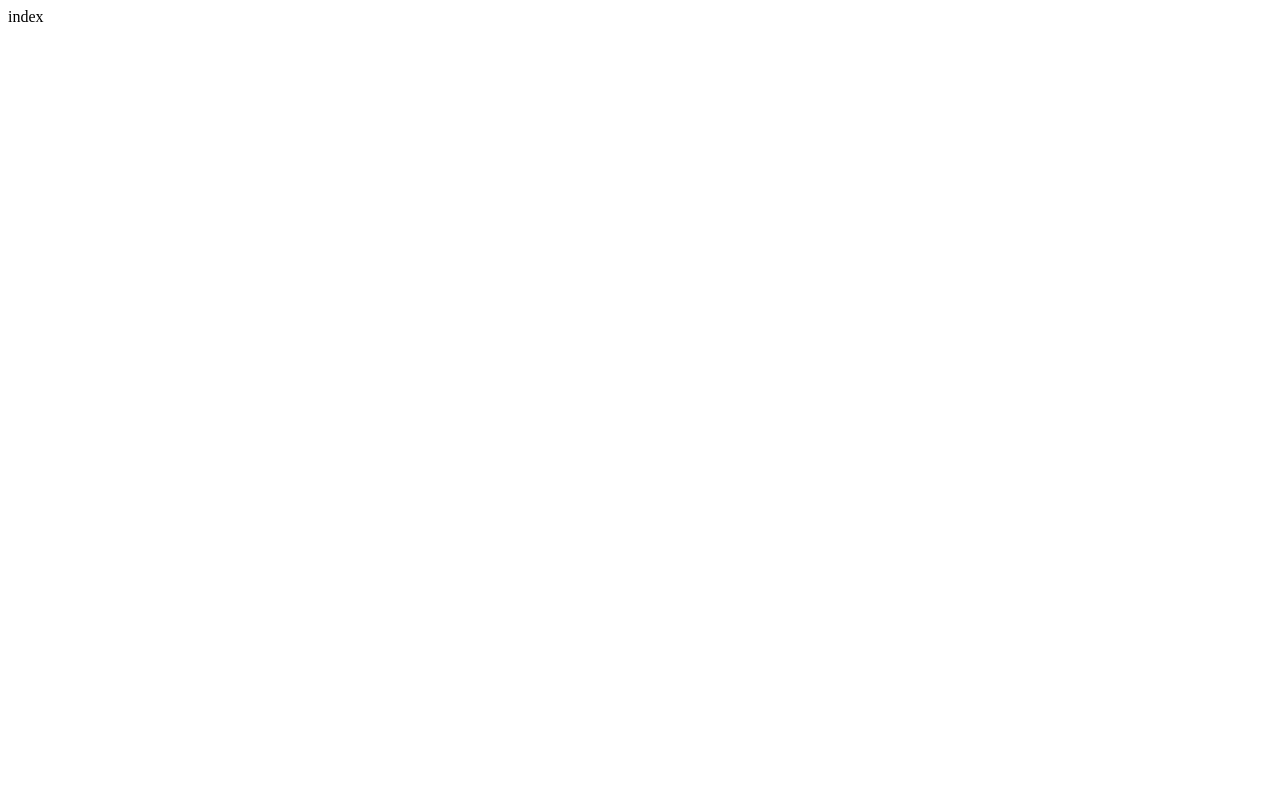
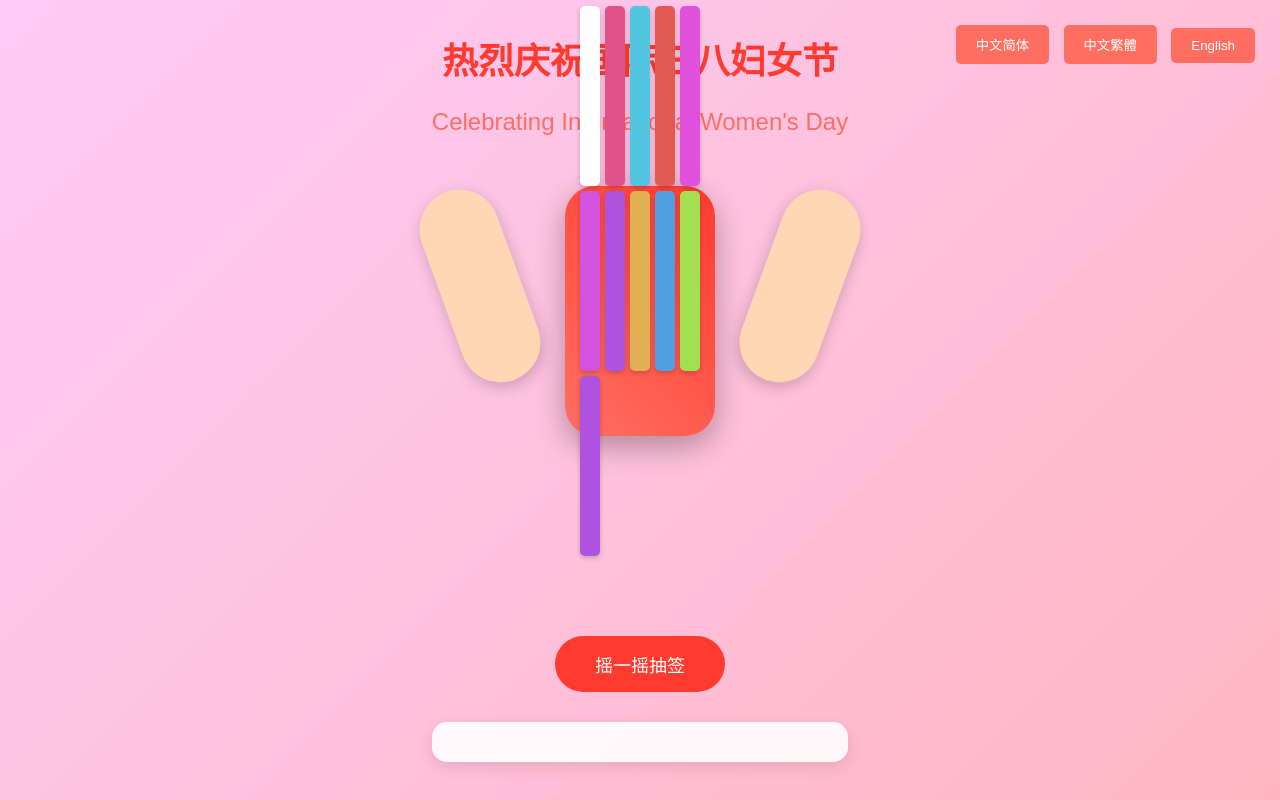
Before and after one commit to Jessiestrong/lucky-draw-forfun, a plain HTML site: page index.html in a window 1280 px wide. Drawn offline with Linux system fonts and the light colour scheme.

Commit message:
Add files via upload

```diff
--- a/index.html
+++ b/index.html
@@ -1 +1,38 @@
-index
+<!DOCTYPE html>
+<html lang="zh-CN">
+<head>
+    <meta charset="UTF-8">
+    <meta name="viewport" content="width=device-width, initial-scale=1.0">
+    <title>国际妇女节抽签系统</title>
+    <link rel="stylesheet" href="styles.css">
+</head>
+<body>
+    <div class="language-selector">
+        <button onclick="changeLanguage('zh-CN')">中文简体</button>
+        <button onclick="changeLanguage('zh-TW')">中文繁體</button>
+        <button onclick="changeLanguage('en')">English</button>
+    </div>
+    <div class="container">
+        <h1 id="title">热烈庆祝国际三八妇女节</h1>
+        <p id="subtitle">Celebrating International Women's Day</p>
+
+        <!-- 双手和签筒容器 -->
+        <div class="hands-container">
+            <div class="left-hand"></div>
+            <div class="vase-container">
+                <div class="vase">
+                    <div class="sticks">
+                        <div class="stick"></div> <!-- 重复多个stick -->
+                        <!-- 此处自动生成10根签 -->
+                    </div>
+                </div>
+            </div>
+            <div class="right-hand"></div>
+        </div>
+
+        <button id="drawBtn" aria-label="摇一摇抽签">摇一摇抽签</button>
+        <div id="result" class="result" role="alert"></div>
+    </div>
+    <script src="script.js"></script>
+</body>
+</html>
--- /dev/null
+++ b/script.js
@@ -0,0 +1,165 @@
+// 多语言内容配置
+const languageContent = {
+    'zh-CN': {
+        title: "热烈庆祝国际三八妇女节",
+        subtitle: "Celebrating International Women's Day",
+        drawBtn: "摇一摇抽签",
+        signs: [
+            {
+                level: "上上签",
+                message: "今日宜主动沟通，你的包容态度将成为团队润滑剂！幸运色：天空蓝，幸运数字：7",
+                task: "分享一个女性创新发展的故事"
+            },
+            {
+                level: "中上签",
+                message: "尝试倾听不同岗位同事的想法，会有意外收获！幸运色：薄荷绿，幸运数字：3",
+                task: "与一位男性同事讨论Allyship的重要性"
+            },
+            {
+                level: "中签",
+                message: "保持开放心态，今天适合参加跨部门交流活动！幸运色：暖橙色，幸运数字：9",
+                task: "阅读一篇关于女性领导力的文章"
+            },
+            {
+                level: "中下签",
+                message: "遇到分歧时，试试换位思考的沟通方式吧！幸运色：浅紫色，幸运数字：2",
+                task: " compliment三位不同部门的同事"
+            }
+        ]
+    },
+    'zh-TW': {
+        title: "熱烈慶祝國際三八婦女節",
+        subtitle: "Celebrating International Women's Day",
+        drawBtn: "搖一搖抽簽",
+        signs: [
+            {
+                level: "上上簽",
+                message: "今日宜主動溝通，你的包容態度將成為團隊潤滑劑！幸運色：天空藍，幸運數字：7",
+                task: "分享一個女性創新發展的故事"
+            },
+            {
+                level: "中上簽",
+                message: "嘗試傾聽不同崗位同事的想法，會有意外收穫！幸運色：薄荷綠，幸運數字：3",
+                task: "與一位男性同事討論Allyship的重要性"
+            },
+            {
+                level: "中簽",
+                message: "保持開放心態，今天適合參加跨部門交流活動！幸運色：暖橙色，幸運數字：9",
+                task: "閱讀一篇關於女性領導力的文章"
+            },
+            {
+                level: "中下簽",
+                message: "遇到分歧時，試試換位思考的溝通方式吧！幸運色：淺紫色，幸運數字：2",
+                task: " compliment三位不同部門的同事"
+            }
+        ]
+    },
+    'en': {
+        title: "Celebrating International Women's Day",
+        subtitle: "Celebrating International Women's Day",
+        drawBtn: "Shake to Draw",
+        signs: [
+            {
+                level: "Best Luck",
+                message: "Today is a great day to communicate actively. Your inclusive attitude will be the team's lubricant! Lucky Color: Sky Blue, Lucky Number: 7",
+                task: "Share a story about women's innovation"
+            },
+            {
+                level: "Good Luck",
+                message: "Try listening to colleagues from different roles, and you might gain unexpected insights! Lucky Color: Mint Green, Lucky Number: 3",
+                task: "Discuss the importance of Allyship with a male colleague"
+            },
+            {
+                level: "Average Luck",
+                message: "Keep an open mind; today is perfect for cross-departmental activities! Lucky Color: Warm Orange, Lucky Number: 9",
+                task: "Read an article about women's leadership"
+            },
+            {
+                level: "Below Average Luck",
+                message: "When facing disagreements, try empathetic communication! Lucky Color: Light Purple, Lucky Number: 2",
+                task: "Compliment three colleagues from different departments"
+            }
+        ]
+    }
+};
+
+let currentLanguage = 'zh-CN'; // 默认语言
+
+// 切换语言
+function changeLanguage(lang) {
+    currentLanguage = lang;
+    document.getElementById('title').textContent = languageContent[lang].title;
+    document.getElementById('subtitle').textContent = languageContent[lang].subtitle;
+    document.getElementById('drawBtn').textContent = languageContent[lang].drawBtn;
+}
+
+// 初始化签筒
+const vase = document.querySelector('.vase');
+const sticksContainer = document.querySelector('.sticks');
+const drawBtn = document.getElementById('drawBtn');
+const resultDiv = document.getElementById('result');
+
+// 生成10根签
+for (let i = 0; i < 10; i++) {
+    const stick = document.createElement('div');
+    stick.className = 'stick';
+    stick.style.backgroundColor = `hsl(${Math.random()*360}, 70%, 60%)`;
+    sticksContainer.appendChild(stick);
+}
+
+// 摇签动画
+function shakeAnimation() {
+    vase.style.animation = 'shake 1.5s ease-in-out';
+    setTimeout(() => {
+        vase.style.animation = '';
+        scatterSticks();
+    }, 1500);
+}
+
+// 签散落效果
+function scatterSticks() {
+    const sticks = document.querySelectorAll('.stick');
+    sticks.forEach((stick, index) => {
+        const angle = (index % 2 === 0) ? 15 : -15;
+        stick.style.transform = `
+            translate(${Math.random()*300 - 150}px, ${Math.random()*200}px)
+            rotate(${angle + Math.random()*30}deg)
+        `;
+        stick.style.opacity = '0.3';
+    });
+    setTimeout(dropFinalStick, 1000);
+}
+
+// 最终落签效果
+function dropFinalStick() {
+    const finalStick = document.createElement('div');
+    finalStick.className = 'stick';
+    finalStick.style.cssText = `
+        position: absolute;
+        left: 50%;
+        background: linear-gradient(45deg, gold, orange);
+        animation: fallDown 1.5s cubic-bezier(0.4,0,0.2,1);
+    `;
+    sticksContainer.appendChild(finalStick);
+
+    setTimeout(() => showResult(), 1500);
+}
+
+// 显示结果
+function showResult() {
+    const signs = languageContent[currentLanguage].signs;
+    const randomIndex = Math.floor(Math.random() * signs.length);
+    const sign = signs[randomIndex];
+
+    let content = `
+        <h2 style="color:#ff3b2f">✨ ${sign.level} ✨</h2>
+        <p>${sign.message}</p>
+        <p class="task">任务：${sign.task}</p>
+    `;
+
+    resultDiv.innerHTML = content;
+    resultDiv.style.display = 'block';
+}
+
+// 事件绑定
+drawBtn.addEventListener('click', shakeAnimation);
--- /dev/null
+++ b/styles.css
@@ -0,0 +1,153 @@
+/* 基础样式 */
+body {
+    background: linear-gradient(135deg, #ffccf9, #ffb6c1);
+    height: 100vh;
+    margin: 0;
+    display: flex;
+    justify-content: center;
+    align-items: center;
+    font-family: 'Microsoft YaHei', sans-serif;
+}
+
+.language-selector {
+    position: absolute;
+    top: 20px;
+    right: 20px;
+}
+
+.language-selector button {
+    padding: 10px 20px;
+    margin: 5px;
+    background: #ff6f61;
+    color: white;
+    border: none;
+    border-radius: 5px;
+    cursor: pointer;
+}
+
+.language-selector button:hover {
+    background: #ff3b2f;
+}
+
+.container {
+    text-align: center;
+}
+
+h1 {
+    font-size: 36px;
+    color: #ff3b2f;
+    margin-bottom: 10px;
+}
+
+#subtitle {
+    font-size: 24px;
+    color: #ff6f61;
+    margin-bottom: 30px;
+}
+
+/* 双手样式 */
+.hands-container {
+    position: relative;
+    margin: 50px auto;
+    width: 400px;
+    height: 400px;
+}
+
+.left-hand, .right-hand {
+    position: absolute;
+    width: 80px;
+    height: 200px;
+    background: #ffd7b5;
+    border-radius: 40px;
+    box-shadow: 0 5px 15px rgba(0,0,0,0.2);
+}
+
+.left-hand {
+    left: 0;
+    transform: rotate(-20deg);
+}
+
+.right-hand {
+    right: 0;
+    transform: rotate(20deg);
+}
+
+/* 动态签筒 */
+.vase-container {
+    position: absolute;
+    left: 50%;
+    transform: translateX(-50%);
+    perspective: 1000px;
+}
+
+.vase {
+    width: 150px;
+    height: 250px;
+    background: linear-gradient(45deg, #ff6f61, #ff3b2f);
+    border-radius: 30px;
+    position: relative;
+    transform-style: preserve-3d;
+    box-shadow: 0 10px 30px rgba(0,0,0,0.3);
+}
+
+/* 签的初始状态 */
+.sticks {
+    position: absolute;
+    top: -180px;
+    left: 50%;
+    transform: translateX(-50%);
+    display: flex;
+    flex-wrap: wrap;
+    gap: 5px;
+    width: 120px;
+}
+
+.stick {
+    width: 20px;
+    height: 180px;
+    background: #fff;
+    border-radius: 5px;
+    transition: all 0.8s cubic-bezier(0.25, 0.1, 0.25, 1);
+    box-shadow: 0 2px 5px rgba(0,0,0,0.2);
+}
+
+/* 按钮样式 */
+#drawBtn {
+    padding: 15px 40px;
+    font-size: 18px;
+    background: #ff3b2f;
+    color: white;
+    border: none;
+    border-radius: 30px;
+    cursor: pointer;
+    transition: transform 0.3s;
+}
+
+#drawBtn:hover {
+    transform: scale(1.05);
+    background: #ff6f61;
+}
+
+/* 结果样式 */
+.result {
+    margin: 30px auto;
+    padding: 20px;
+    max-width: 500px;
+    background: rgba(255,255,255,0.9);
+    border-radius: 15px;
+    box-shadow: 0 5px 15px rgba(0,0,0,0.1);
+}
+
+/* 动画关键帧 */
+@keyframes shake {
+    0% { transform: translate(0,0) rotate(0); }
+    25% { transform: translate(10px,15px) rotate(3deg); }
+    50% { transform: translate(-10px,-10px) rotate(-3deg); }
+    75% { transform: translate(8px,-5px) rotate(2deg); }
+    100% { transform: translate(0,0) rotate(0); }
+}
+
+@keyframes fallDown {
+    0% { transform: translateY(-200px) rotate(0); }
+    100% { transform: translateY(0) rotate(360deg); }
+}
```
